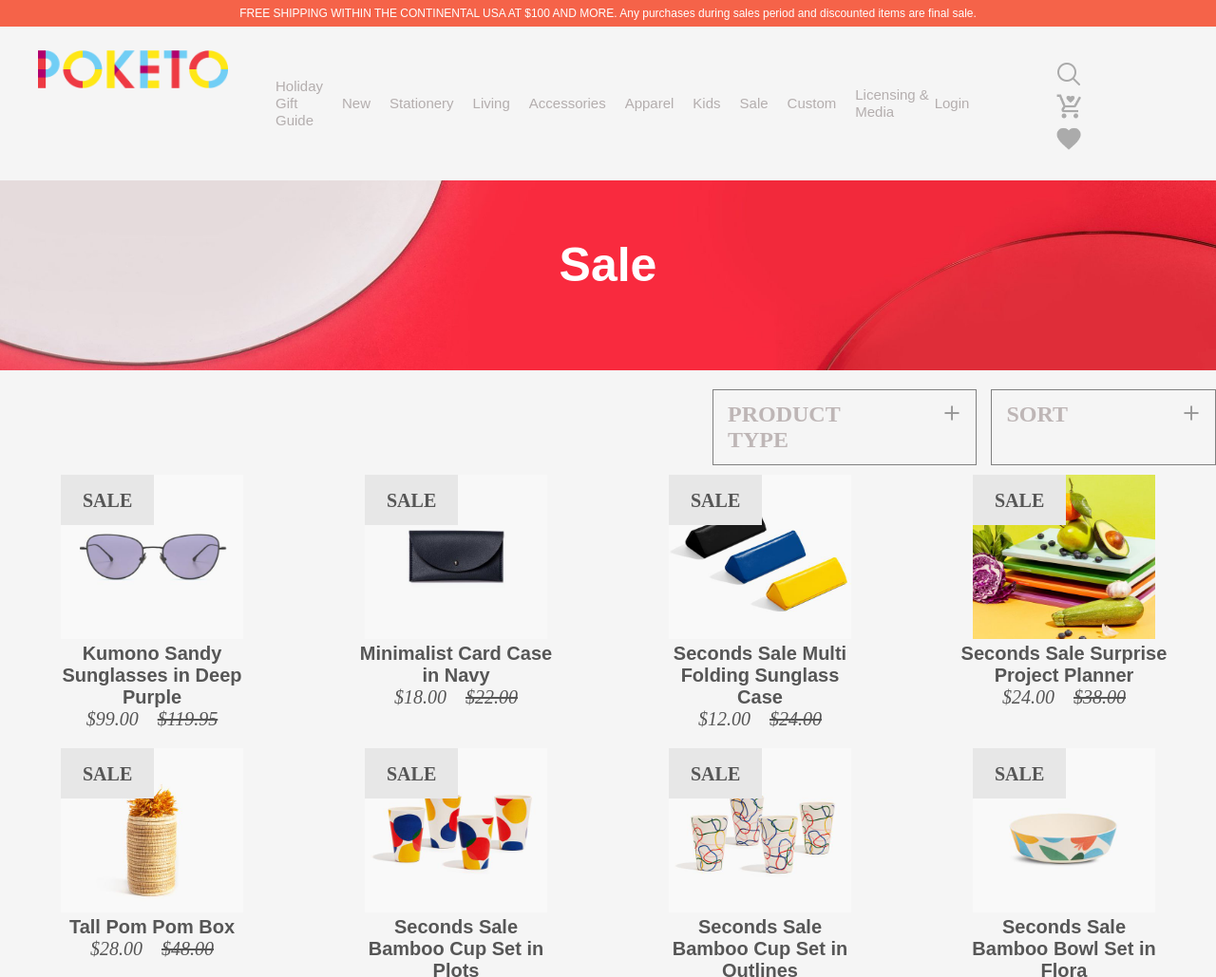
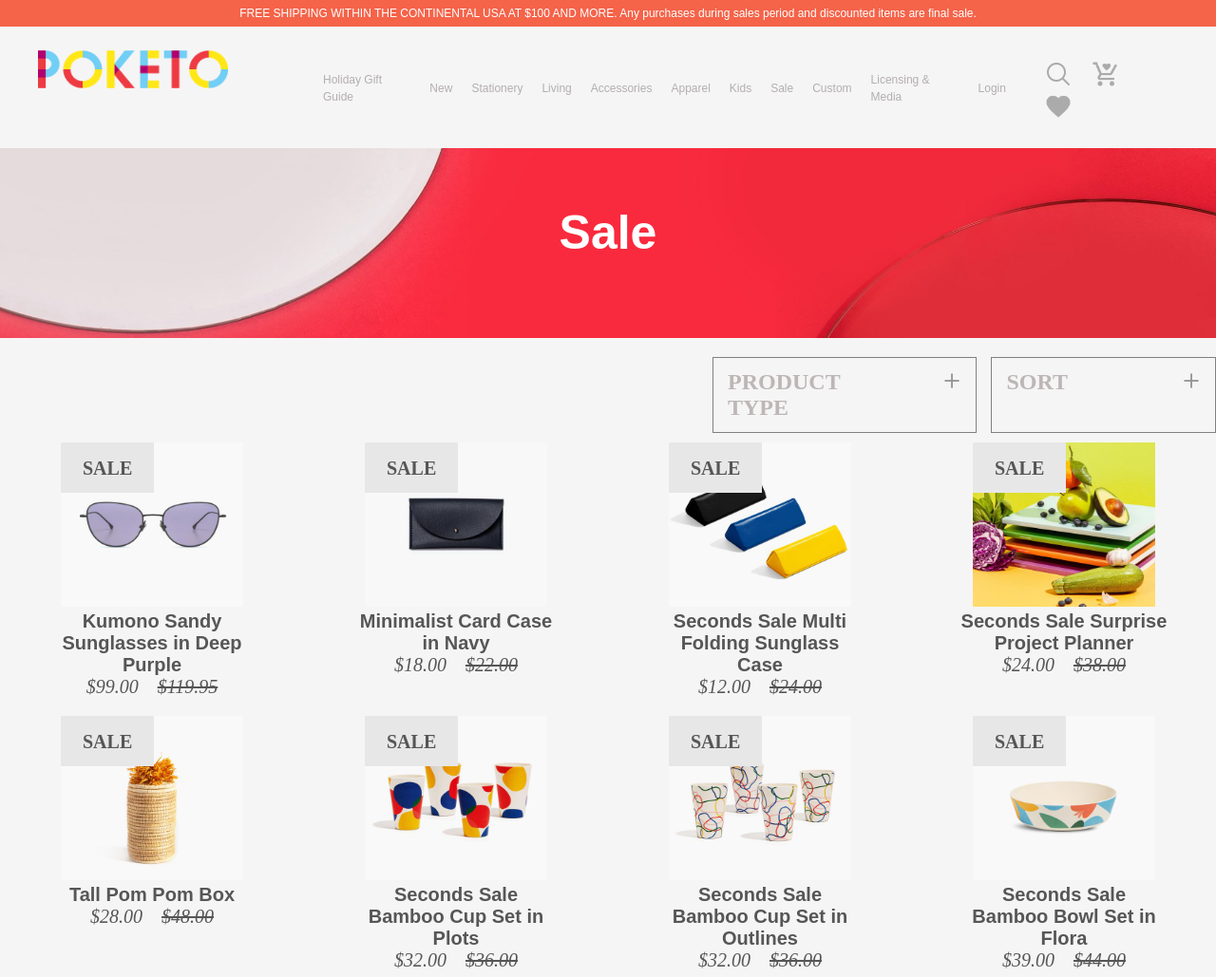
Before and after one commit to reedah07/git-Poketo, a plain HTML site: page sale.html in a window 1280 px wide. Shown: the top 1029 px of the page at 95% size. Drawn offline with Linux system fonts and the light colour scheme.

Commit message:
Edited sale.css

```diff
--- a/sale.css
+++ b/sale.css
@@ -139,23 +139,7 @@
     font-family: sans-serif;
 }
 
-
-
 @media (max-width: 2560px) {
-    .nav-list {
-        padding-right: 50px;
-        padding-left: 300px;
-    }
-
-    .nav-links {
-        padding-right: 40px;
-        font-size: 25px;
-    }
-
-    .nav-logo {
-        opacity: 0.3;
-        padding-right: 20px;
-    }
     .heading p{
         text-align: center;
     }
@@ -170,43 +154,7 @@
     }
 }
 
-@media (max-width: 2346px) {
-    .nav-list {
-        padding-right: 50px;
-        padding-left: 250px;
-    }
-
-    .nav-links {
-        padding-right: 60px;
-        font-size: 15px;
-    }
-
-    .nav-logo {
-        opacity: 0.3;
-        padding-right: 30px;
-        padding-left: 50px;
-    }
-
-    .heading p{
-        text-align: center;
-    }
-}
-
 @media (max-width: 1440px) {
-    .nav-list {
-        padding-right: 20px;
-        padding-left: 50px;
-    }
-
-    .nav-links {
-        padding-right: 20px;
-        font-size: 15px;
-    }
-
-    .nav-logo {
-        opacity: 0.3;
-        padding-right: 15px;
-    }
 
     .heading p{
         text-align: center;
```
